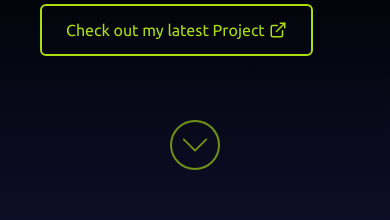
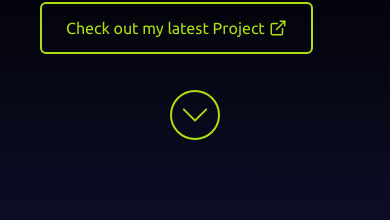
Before and after one commit to AkhilsWorkshop/Portfolio, a React (Create React App) app: page / in a window 390 px wide. Shown: the part 511-731 px from the top of the page. Built offline with nearby package versions, Linux system fonts and the light colour scheme.

Commit message:
Updated navbar and skills mobile version

```diff
--- a/src/components/About.js
+++ b/src/components/About.js
@@ -11,7 +11,7 @@ const About = () => {
 
             <div className="max-w-screen-lg mx-auto flex flex-col items-center justify-center h-full px-10 sm:px-4 md:flex-row">
 
-                <div className="flex flex-col justify-center h-full pt-28 sm:pt-0">
+                <div className="flex flex-col justify-center h-full sm:pt-0">
 
                     <div className="flex items-center"
                         data-aos="fade-right"
--- a/src/components/Home.js
+++ b/src/components/Home.js
@@ -8,9 +8,9 @@ const Home = () => {
     return (
         <div name="Home" className="h-screen w-full bg-gradient-to-b from-black via-black to-fifth">
 
-            <div className="max-w-screen-lg mx-auto flex flex-col items-center justify-center h-full px-10 sm:px-4">
+            <div className="max-w-screen-lg mx-auto flex flex-col items-center justify-center h-full px-10 sm:py-0 sm:px-4">
 
-                <div className="flex flex-col justify-center gap-4 h-full">
+                <div className="flex flex-col justify-center gap-2 sm:gap-4 h-full">
 
                     <p className="text-primary py-4 font-slogan font-normal"
                         data-aos="fade-up"
@@ -46,7 +46,7 @@ const Home = () => {
                         data-aos-once="true"
                         data-aos-delay="1000">
                         <Link to="About" smooth>
-                            <BsChevronDown className="text-primary border-2 p-2 mt-10 animate-pulse hover:animate-none hover:bg-primary/20 duration-200 rounded-full cursor-pointer" size={50} />
+                            <BsChevronDown className="text-primary border-2 p-2 mt-5 sm:mt-10 hover:bg-primary/20 duration-200 rounded-full cursor-pointer" size={50} />
                         </Link>
                     </div>
 
--- a/src/components/Navbar.js
+++ b/src/components/Navbar.js
@@ -63,7 +63,7 @@ const Navbar = () => {
                 </div>
 
                 {menu && (
-                    <ul className="flex flex-col justify-center items-center absolute top-0 left-0 w-full h-screen bg-gradient-to-b from-fifth via-black to-sixth">
+                    <ul className="flex flex-col justify-center items-center absolute top-0 left-0 w-full h-screen bg-gradient-to-b from-black via-sixth to-black">
                         {items.map(({ id, item }) => (
                             <li key={id} className="px-4 cursor-pointer text-secondary py-6 text-4xl">
                                 <Link onClick={() => setMenu(!menu)} to={item} smooth duration={500}>
--- a/src/components/Skills.js
+++ b/src/components/Skills.js
@@ -22,11 +22,11 @@ const Skills = () => {
                         data-aos-delay="400">
                         {list.map((item) => (
                             <>
-                                <div key={item.id} className="bg-sixth m-3 p-4 w-24 rounded-md flex flex-col gap-2 shadow-xl hover:opacity-60 duration-300">
+
+                                <div key={item.id} className="bg-sixth m-3 p-4 w-16 sm:w-24 rounded-md flex flex-col items-center gap-2 shadow-xl hover:opacity-60 duration-300">
                                     <img src={item.URL} alt={item.title} className={`${item.property}`} />
-                                    <p className="text-sm text-center">{item.title}</p>
+                                    <p className="text-[0.5rem] sm:text-sm text-center">{item.title}</p>
                                 </div>
-
 
                             </>
                         ))}
```
